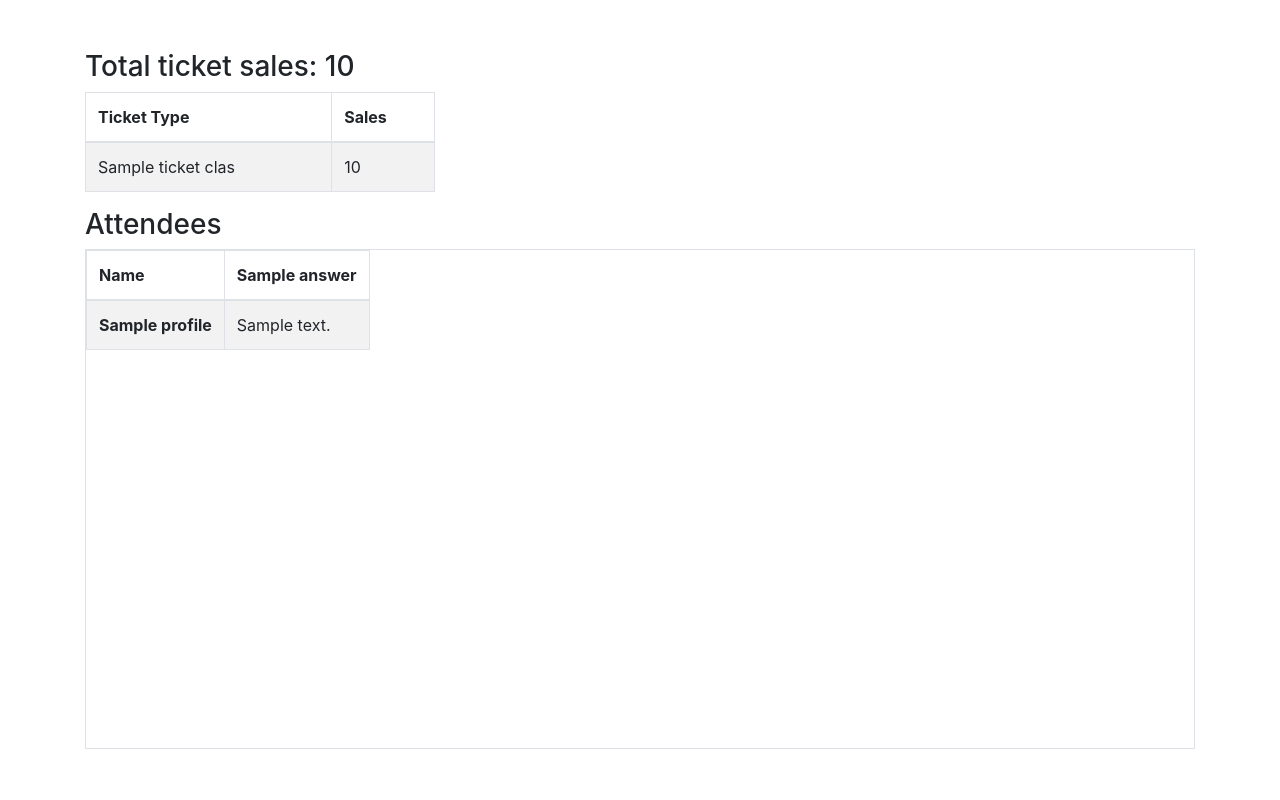
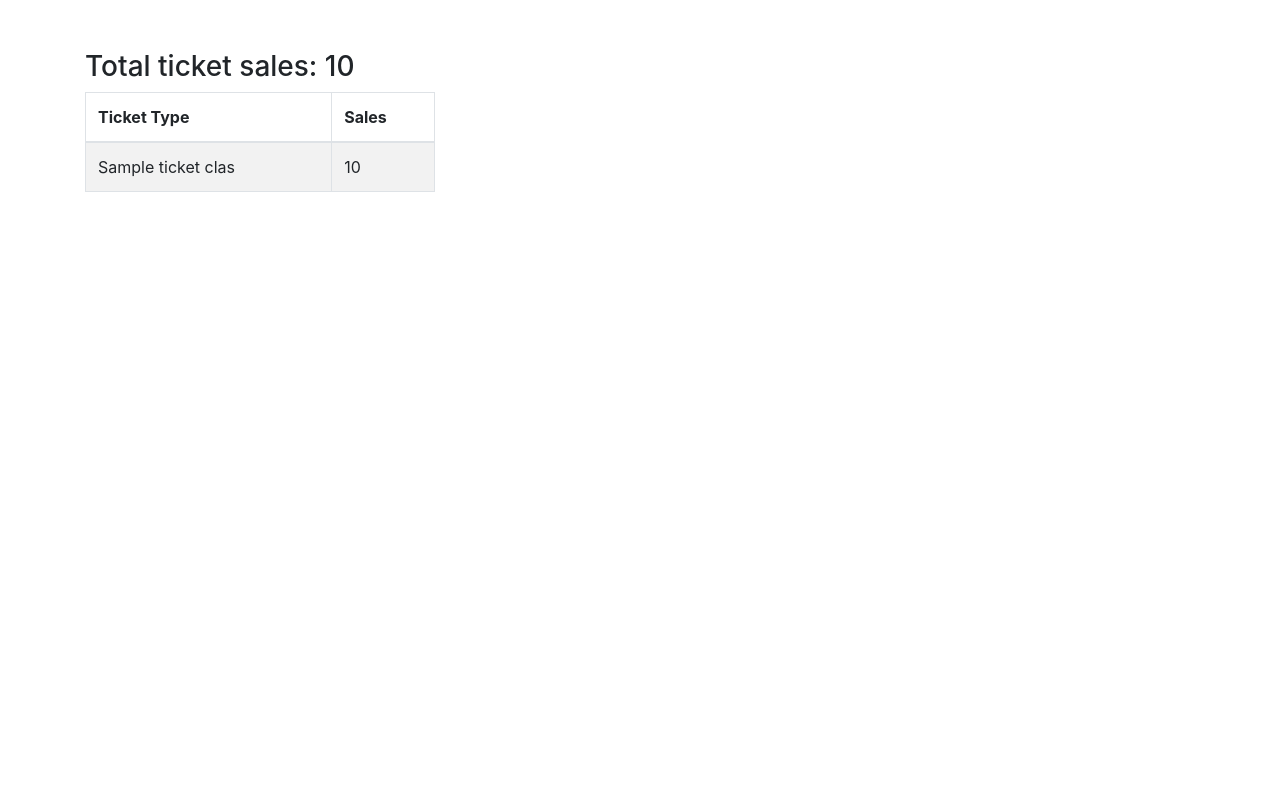
Before and after one commit to ismail-syed/SPAC2016-ticketSalesStats, a Flask app: template templates/index.html in a window 1280 px wide. Run offline with Flask 2, Linux system fonts and the light colour scheme; the template is opened without the code that fills it: most values are stand-ins (such as "Sample title", 1, 10 or a date in 2020); some libraries are stand-ins or nearby versions.

Commit message:
removed attendee data table

```diff
--- a/templates/index.html
+++ b/templates/index.html
@@ -80,36 +80,6 @@
 
         </div>
 
-
-
-        <h3>Attendees</h3>
-        <table class="table table-striped table-bordered table-hover" style="height: 500px !important;overflow: scroll;display:block;">
-            <thead>
-            <tr>
-                <th>Name</th>
-                {% if attendees.attendees and attendees.attendees[0]['answers'] is not none %}
-                    {% for answer in attendees.attendees[0]['answers'] %}
-                        <th>{{ answer['question'] }}</th>
-                    {% endfor %}
-                {% endif %}
-            </tr>
-            </thead>
-            <tbody>
-            {% for attendee in attendees.attendees -%}
-                <tr>
-                    <td> <strong>{{ attendee.profile.name }}</strong></td>
-                    {% if attendees.attendees and attendees.attendees[0]['answers'] is not none %}
-                        {% for answer in attendee['answers'] %}
-                            <td>
-                                {{ answer['answer'] }}
-                            </td>
-                        {% endfor %}
-                    {% endif %}
-                </tr>
-            {%- endfor %}
-            </tbody>
-
-        </table>
     </div>
 </body>
 </html>
```
